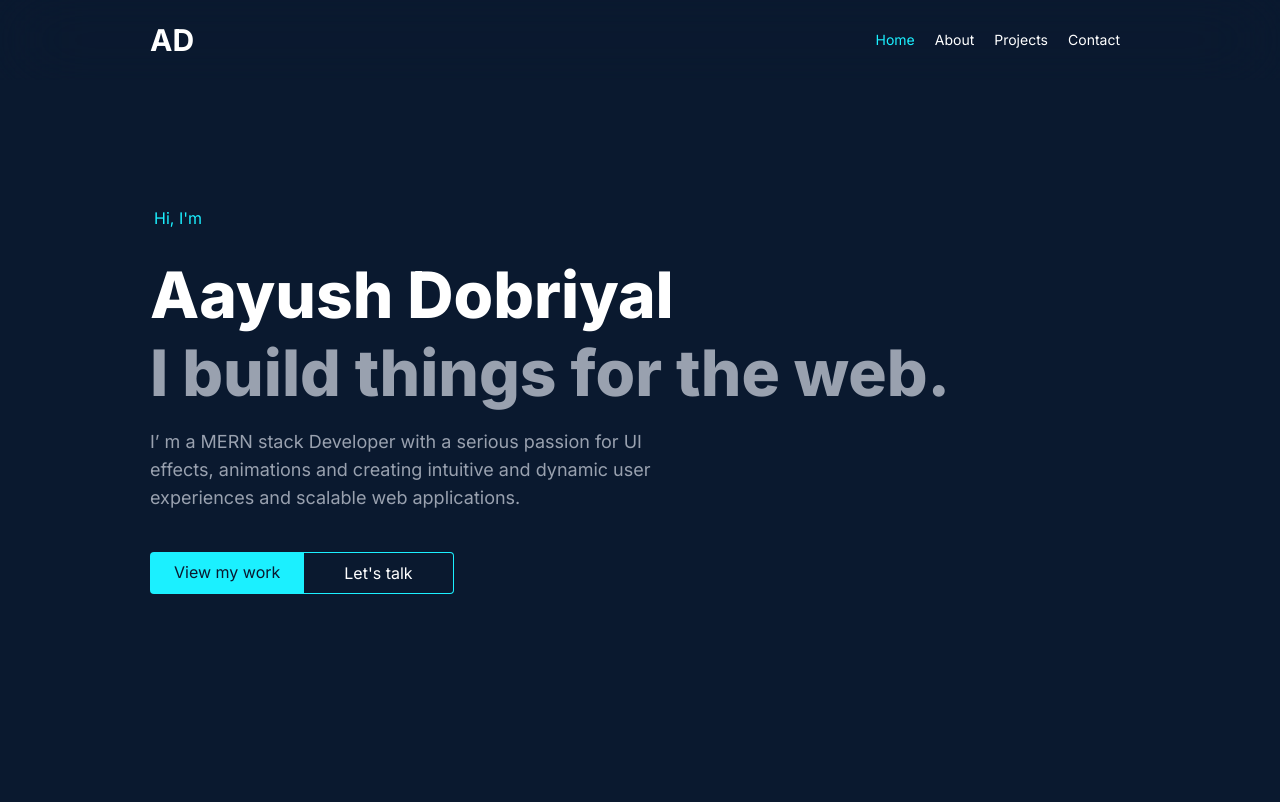
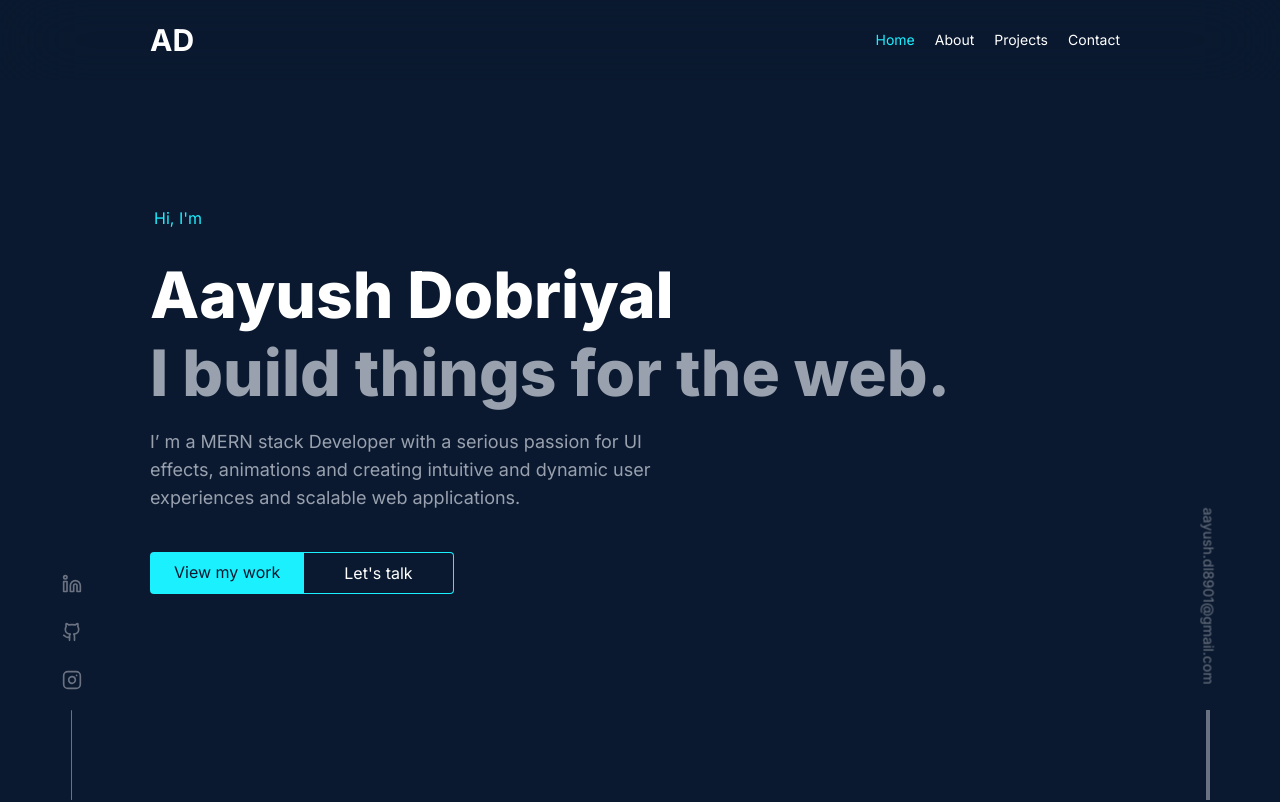
Before and after one commit to Tweekaayush/portfolio-2.0, a React (Vite) app: page / in a window 1280 px wide. Shown: the top 802 px of the page. Built offline with nearby package versions, Linux system fonts and the light colour scheme.

Commit message:
add styled links

```diff
--- /dev/null
+++ b/src/components/styled/SocialMediaIcons.jsx
@@ -0,0 +1,56 @@
+import React from "react";
+import { motion } from "framer-motion";
+
+import { Linkedin, Github, Instagram } from "lucide-react";
+
+const smi = [
+  {
+    name: "linkedin",
+    link: "https://linkedin.com",
+    icon: <Linkedin className="w-4 h-4 sm:w-5 sm:h-5" />,
+  },
+  {
+    name: "github",
+    link: "https://github.com",
+    icon: <Github className="w-4 h-4 sm:w-5 sm:h-5" />,
+  },
+  {
+    name: "instagram",
+    link: "https://instagram.com",
+    icon: <Instagram className="w-4 h-4 sm:w-5 sm:h-5" />,
+  },
+];
+
+const SocialMediaIcons = () => {
+  return (
+    <motion.div
+      className="hidden md:block fixed bottom-25 left-5.5 lg:left-13 after:fixed after:bottom-0 after:left-10.25 after:lg:left-17.75 after:w-px after:h-22.5 after:bg-gray-500 after:rounded-full"
+      initial="hidden"
+      whileInView="visible"
+      transition={{
+        delay: 1.5,
+        duration: 0.5,
+      }}
+      viewport={{ once: true, amount: 0.5 }}
+      variants={{
+        hidden: { opacity: 0 },
+        visible: { opacity: 1 },
+      }}
+    >
+      <ul className="flex flex-col gap-2">
+        {smi.map((item) => {
+          return (
+            <li
+              key={item.name}
+              className="p-2.5 text-gray-500 hover:text-primary hover:transform hover:-translate-y-1 transition duration-300 cursor-pointer"
+            >
+              <a href={item.link}>{item.icon}</a>
+            </li>
+          );
+        })}
+      </ul>
+    </motion.div>
+  );
+};
+
+export default SocialMediaIcons;
--- /dev/null
+++ b/src/components/styled/StyledLink.jsx
@@ -0,0 +1,52 @@
+import React from "react";
+import { motion } from "framer-motion";
+
+import { Linkedin, Github, Instagram } from "lucide-react";
+
+const smi = [
+  {
+    name: "linkedin",
+    link: "https://linkedin.com",
+    icon: <Linkedin className="w-4 h-4 sm:w-5 sm:h-5" />,
+  },
+  {
+    name: "github",
+    link: "https://github.com",
+    icon: <Github className="w-4 h-4 sm:w-5 sm:h-5" />,
+  },
+  {
+    name: "instagram",
+    link: "https://instagram.com",
+    icon: <Instagram className="w-4 h-4 sm:w-5 sm:h-5" />,
+  },
+];
+
+const StyledLink = () => {
+  return (
+    <motion.div
+      className="hidden md:block fixed bottom-48 right-1 lg:-right-4.5 after:fixed after:bottom-0 after:right-10 after:lg:right-17.5 after:w-1 after:h-22.5 after:bg-gray-500"
+      initial="hidden"
+      whileInView="visible"
+      transition={{
+        delay: 1.5,
+        duration: 0.5,
+      }}
+      viewport={{ once: true, amount: 0.5 }}
+      variants={{
+        hidden: { opacity: 0 },
+        visible: { opacity: 1 },
+      }}
+    >
+      <div className="transform rotate-90 hover:-translate-y-1 transition duration-300">
+        <a
+          href="mailto:aayush.dl8901@gmail.com"
+          className="text-sm text-gray-500 hover:text-primary transition duration-300"
+        >
+          aayush.dl8901@gmail.com
+        </a>
+      </div>
+    </motion.div>
+  );
+};
+
+export default StyledLink;
--- a/src/layout/Layout.jsx
+++ b/src/layout/Layout.jsx
@@ -2,15 +2,19 @@ import { useState } from "react";
 import Footer from "../components/Footer";
 import Navbar from "../components/Navbar";
 import { Bounce, ToastContainer } from "react-toastify";
+import SocialMediaIcons from "../components/styled/SocialMediaIcons";
+import StyledLink from "../components/styled/StyledLink";
 
 const Layout = ({ children }) => {
   const [selectedPage, setSelectedPage] = useState("home");
   return (
-    <div className="app">
+    <div className="app relative">
       <Navbar selectedPage={selectedPage} setSelectedPage={setSelectedPage} />
       <main className="px-6.25 sm:px-12.5 md:px-25 lg:px-37.5 w-full max-w-400 min-h-screen my-0 mx-auto">
         {children}
       </main>
+      <SocialMediaIcons />
+      <StyledLink />
       <Footer />
       <ToastContainer
         position="top-center"
```
